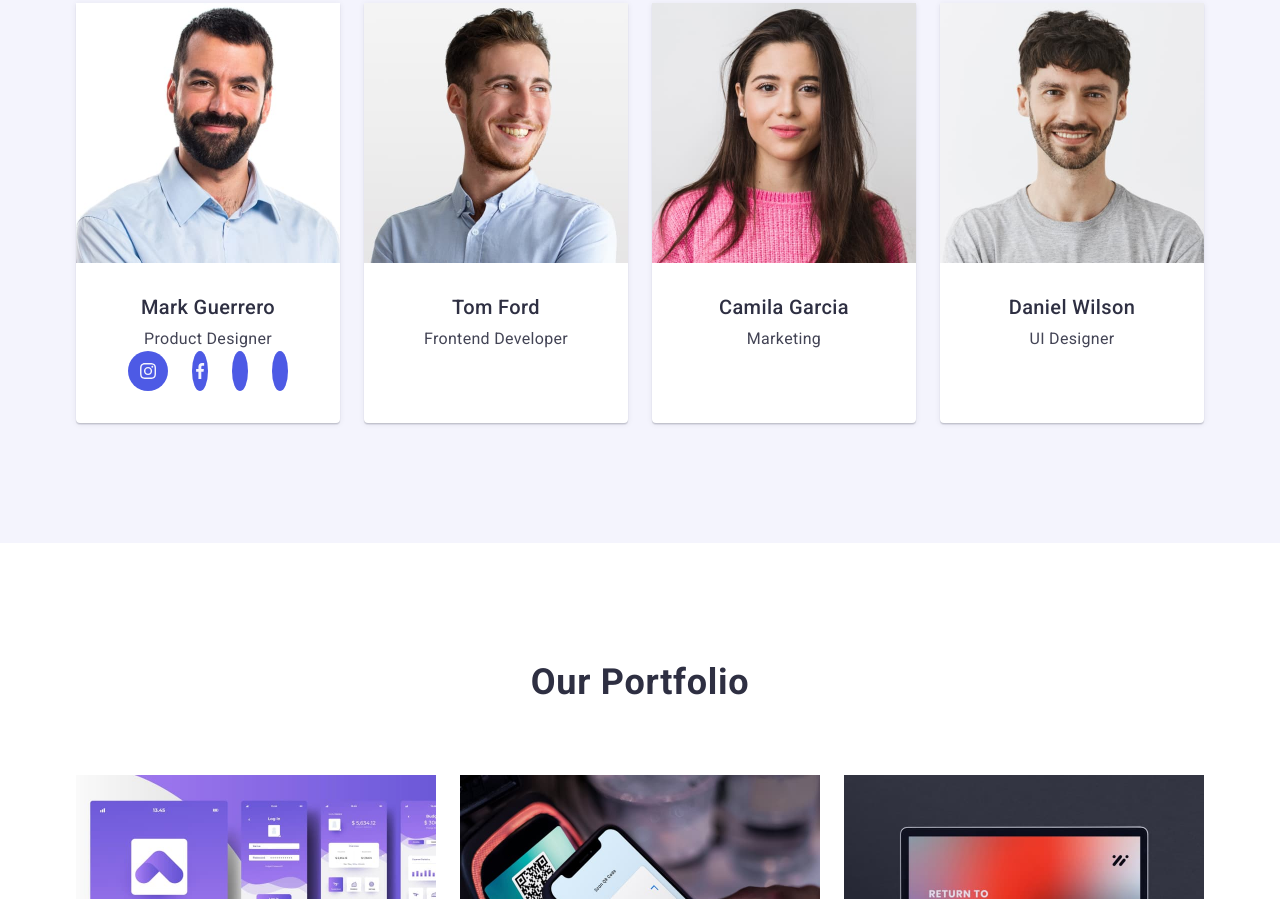
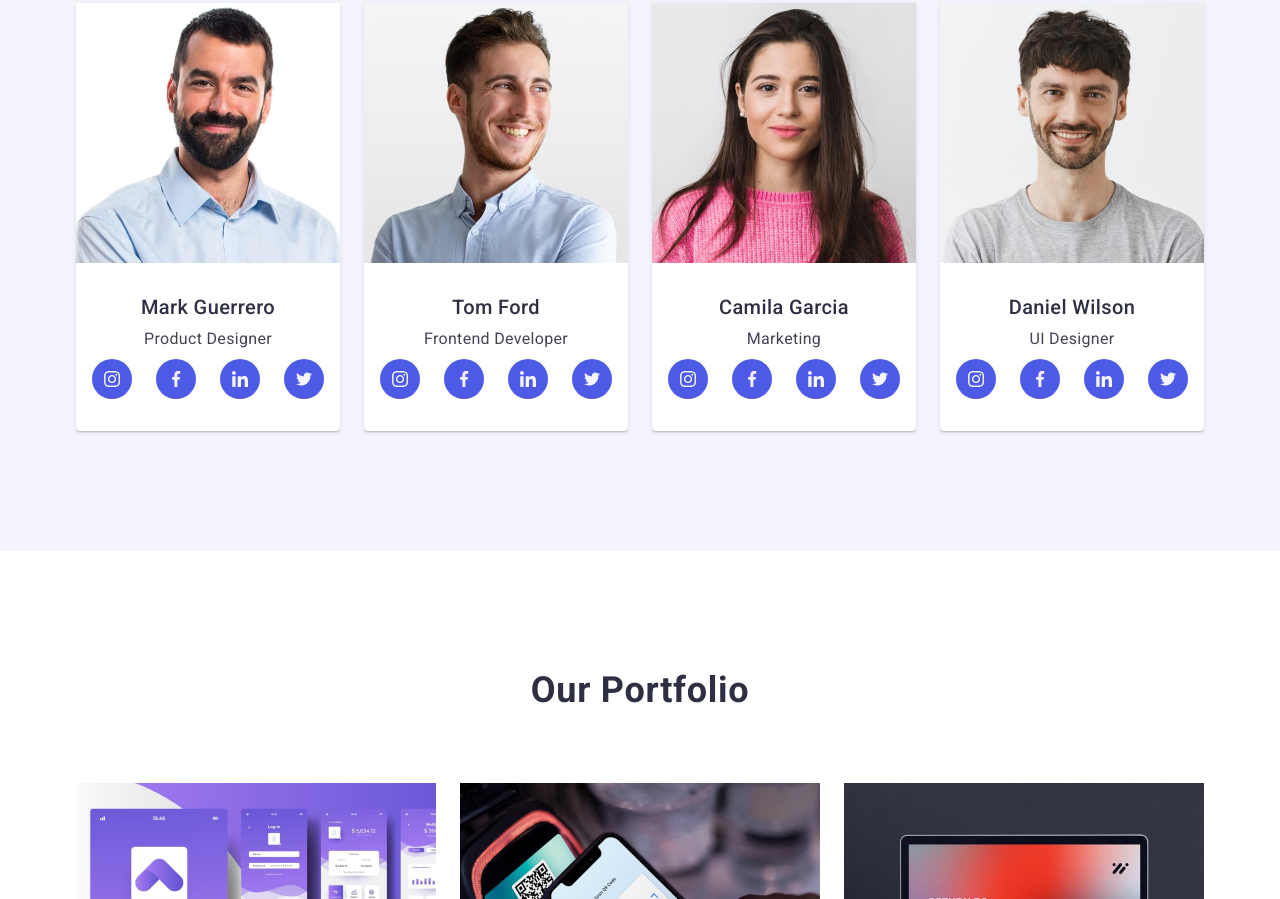
Before and after one commit to AleksVegas/goit-markup-hw-04, a plain HTML site: page index.html in a window 1280 px wide. Shown: the part 1389-2288 px from the top of the page. Drawn offline with nearby package versions, Linux system fonts and the light colour scheme.

Commit message:
add soc link

```diff
--- a/css/styles.css
+++ b/css/styles.css
@@ -95,6 +95,21 @@ ul, ol {
   letter-spacing: 0.02em;
   padding: 24px 0;
   display: flex;
+  position: relative;
+  color: #404bbf;
+
+}
+
+.link-nav::after {
+  content: '';
+  width: 100%;
+  position: absolute;
+  left: 0;
+  bottom: -1px;
+  height: 4px;
+  background-color: #404bbf;
+  border-radius: 2px;
+  transition:  color 250ms cubic-bezier(0.4, 0, 0.2, 1);
 }
 
 .link-nav:hover,
@@ -117,6 +132,7 @@ ul, ol {
   color: #434455;
   display: block;
   padding: 24px 0;
+  transition:  color 250ms cubic-bezier(0.4, 0, 0.2, 1);
 }
 
 .mail-tel-link:hover {
@@ -141,6 +157,7 @@ ul, ol {
 background-repeat: no-repeat;
 background-position: center;
 background-size: cover;
+max-width: 1440px;
 }
 
 .main-title {
@@ -175,6 +192,7 @@ background-size: cover;
   padding: 16px 32px;
   margin-left: auto;
   margin-right: auto;
+   background-color: 250ms cubic-bezier(0.4, 0, 0.2, 1);
 }
 
 .main-button:hover {
@@ -324,6 +342,7 @@ padding: 0;
   letter-spacing: 0.02em;
   color: #434455;
   text-align: center;
+  margin-bottom: 8px;
 }
 
 .ul-social {
--- a/index.html
+++ b/index.html
@@ -91,7 +91,7 @@
             <li class="list-sec-section">
               <div class="container-icon">
                 <svg width="64" height="64">
-                  <use href="./images/icons.svg#icon-Vector"></use>
+                  <use href="./images/icons.svg#icon-vector"></use>
                 </svg>
               </div>
               <h3 class="title-h-three">Diligence</h3>
@@ -142,24 +142,24 @@
                       </svg>
                     </a>
                   </li>
-                  <li>
+                  <li class="li-social">
                     <a class="link-social" href="">
                       <svg class="icon-list" width="16" height="16">
                         <use href="./images/icons.svg#icon-facebook-1"></use>
                       </svg>
                     </a>
                   </li>
-                  <li>
+                  <li class="li-social">
                     <a class="link-social" href="">
                       <svg class="icon-list" width="16" height="16">
-                        <use href="/images/icons.svg#icon-linkedin"></use>
+                        <use href="/images/icons.svg#icon-linkedin-1"></use>
                       </svg>
                     </a>
                   </li>
-                  <li>
+                  <li class="li-social">
                     <a class="link-social" href="">
                       <svg class="icon-list" width="16" height="16">
-                        <use href="./images/icons.svg#icon-Twitter"></use>
+                        <use href="./images/icons.svg#icon-twitter-1"></use>
                       </svg>
                     </a>
                   </li>
@@ -177,6 +177,36 @@
               <div class="name-position">
                 <h3 class="name-title">Tom Ford</h3>
                 <p class="paragraph-position">Frontend Developer</p>
+              <ul class="ul-social">
+                  <li class="li-social">
+                    <a class="link-social" href="">
+                      <svg class="icon-list" width="16" height="16">
+                        <use href="./images/icons.svg#icon-instagram-2"></use>
+                      </svg>
+                    </a>
+                  </li>
+                  <li class="li-social">
+                    <a class="link-social" href="">
+                      <svg class="icon-list" width="16" height="16">
+                        <use href="./images/icons.svg#icon-facebook-1"></use>
+                      </svg>
+                    </a>
+                  </li>
+                  <li class="li-social">
+                    <a class="link-social" href="">
+                      <svg class="icon-list" width="16" height="16">
+                        <use href="/images/icons.svg#icon-linkedin-1"></use>
+                      </svg>
+                    </a>
+                  </li>
+                  <li class="li-social">
+                    <a class="link-social" href="">
+                      <svg class="icon-list" width="16" height="16">
+                        <use href="./images/icons.svg#icon-twitter-1"></use>
+                      </svg>
+                    </a>
+                  </li>
+                </ul>
               </div>
             </li>
 
@@ -190,6 +220,36 @@
               <div class="name-position">
                 <h3 class="name-title">Camila Garcia</h3>
                 <p class="paragraph-position">Marketing</p>
+              <ul class="ul-social">
+                  <li class="li-social">
+                    <a class="link-social" href="">
+                      <svg class="icon-list" width="16" height="16">
+                        <use href="./images/icons.svg#icon-instagram-2"></use>
+                      </svg>
+                    </a>
+                  </li>
+                  <li class="li-social">
+                    <a class="link-social" href="">
+                      <svg class="icon-list" width="16" height="16">
+                        <use href="./images/icons.svg#icon-facebook-1"></use>
+                      </svg>
+                    </a>
+                  </li>
+                  <li class="li-social">
+                    <a class="link-social" href="">
+                      <svg class="icon-list" width="16" height="16">
+                        <use href="/images/icons.svg#icon-linkedin-1"></use>
+                      </svg>
+                    </a>
+                  </li>
+                  <li class="li-social">
+                    <a class="link-social" href="">
+                      <svg class="icon-list" width="16" height="16">
+                        <use href="./images/icons.svg#icon-twitter-1"></use>
+                      </svg>
+                    </a>
+                  </li>
+                </ul>
               </div>
             </li>
 
@@ -203,6 +263,36 @@
               <div class="name-position">
                 <h3 class="name-title">Daniel Wilson</h3>
                 <p class="paragraph-position">UI Designer</p>
+              <ul class="ul-social">
+                  <li class="li-social">
+                    <a class="link-social" href="#">
+                      <svg class="icon-list" width="16" height="16">
+                        <use href="./images/icons.svg#icon-instagram-2"></use>
+                      </svg>
+                    </a>
+                  </li>
+                  <li class="li-social">
+                    <a class="link-social" href="#">
+                      <svg class="icon-list" width="16" height="16">
+                        <use href="./images/icons.svg#icon-facebook-1"></use>
+                      </svg>
+                    </a>
+                  </li>
+                  <li class="li-social">
+                    <a class="link-social" href="#">
+                      <svg class="icon-list" width="16" height="16">
+                        <use href="/images/icons.svg#icon-linkedin-1"></use>
+                      </svg>
+                    </a>
+                  </li>
+                  <li class="li-social">
+                    <a class="link-social" href="#">
+                      <svg class="icon-list" width="16" height="16">
+                        <use href="./images/icons.svg#icon-twitter-1"></use>
+                      </svg>
+                    </a>
+                  </li>
+                </ul>
               </div>
             </li>
           </ul>
```
